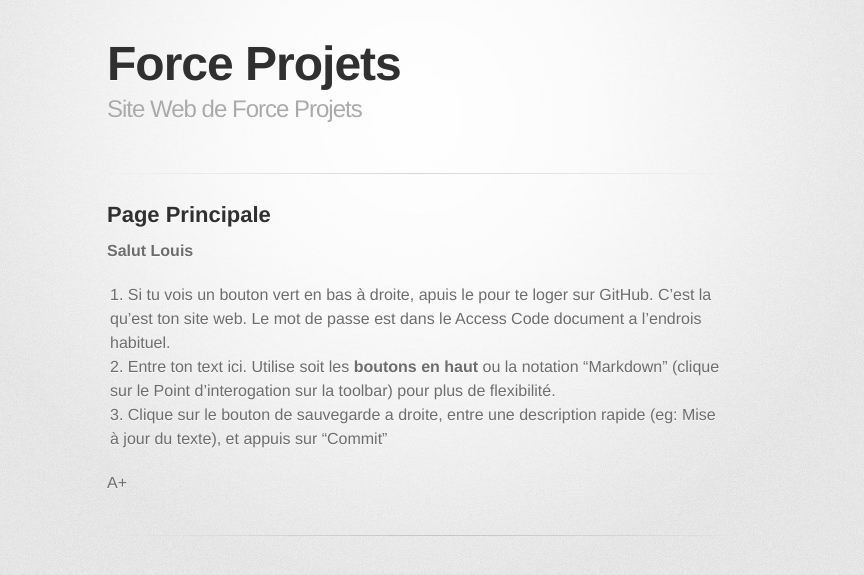
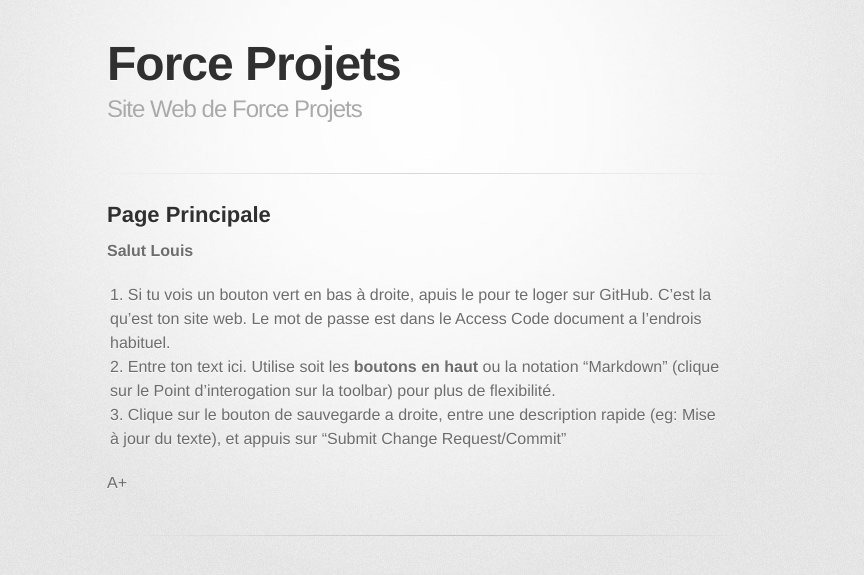
Before and after one commit to forceprojets/forceprojets.github.io, a Jekyll site: the page built from index.md, in a window 1280 px wide. Shown: the top 575 px of the page, without its empty margins (223-1087 px from the left). Built offline with Jekyll 4.4.1, drawn with Linux system fonts in a browser that asks for light colours; some web fonts are replaced; Markdown is read by kramdown in place of the engine named in the settings.

Commit message:
Mise à jour du texte

```diff
--- a/index.md
+++ b/index.md
@@ -7,8 +7,9 @@
 ## Page Principale
 
 __Salut Louis__
+
 1. Si tu vois un bouton vert en bas à droite, apuis le pour te loger sur GitHub. C'est la qu'est ton site web. Le mot de passe est dans le Access Code document a l'endrois habituel.
 1. Entre ton text ici. Utilise soit les **boutons en haut** ou la notation "Markdown" (clique sur le Point d'interogation sur la toolbar) pour plus de flexibilité.
-1. Clique sur le bouton de sauvegarde a droite, entre une description rapide (eg: Mise à jour du texte), et appuis sur "Commit"
+1. Clique sur le bouton de sauvegarde a droite, entre une description rapide (eg: Mise à jour du texte), et appuis sur "Submit Change Request/Commit"
 
 A+
```
